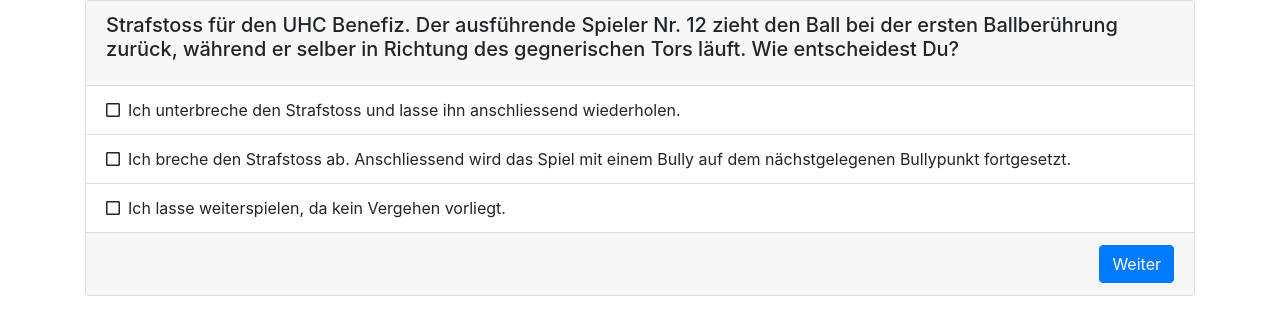
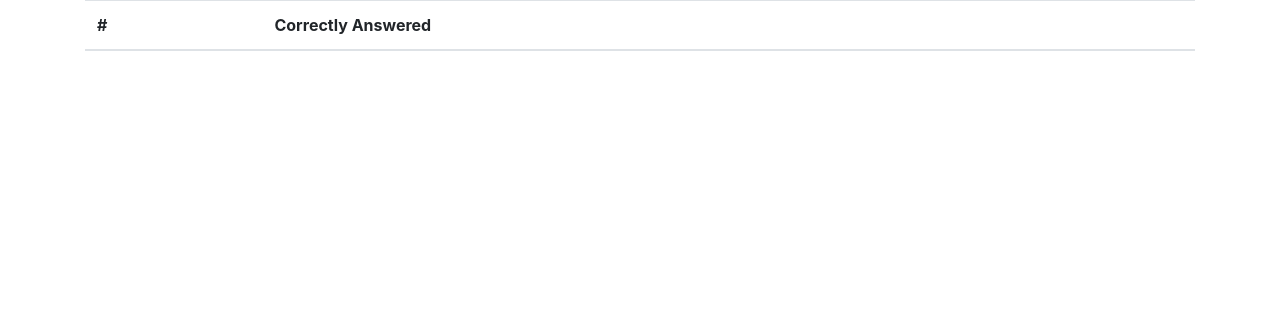
Before and after one commit to ntruessel/unihockey-regeltest, a React (Create React App) app in the folder web/: page /statistics in a window 1280 px wide. Shown: the top 334 px of the page. Built offline with nearby package versions, Linux system fonts and the light colour scheme.

Commit message:
Usability Improvements

```diff
--- a/web/package.json
+++ b/web/package.json
@@ -15,11 +15,13 @@
     "@types/node": "^12.0.0",
     "@types/react": "^16.9.0",
     "@types/react-dom": "^16.9.0",
+    "@types/react-router-dom": "^5.1.5",
     "bootstrap": "^4.5.0",
     "moment": "^2.27.0",
     "react": "^16.13.1",
     "react-bootstrap": "^1.3.0",
     "react-dom": "^16.13.1",
+    "react-router-dom": "^5.2.0",
     "react-scripts": "3.4.1",
     "typescript": "^3.8.0"
   },
--- a/web/src/App.tsx
+++ b/web/src/App.tsx
@@ -3,12 +3,20 @@
 import 'bootstrap/dist/css/bootstrap.min.css';
 import { Container } from 'react-bootstrap';
 import { Practice } from './pages/Practice';
+import { BrowserRouter as Router, Redirect, Route, Switch } from 'react-router-dom';
+import { Statistics } from './pages/Statistics';
 
 function App() {
     return (
-        <Container>
-            <Practice/>
-        </Container>
+        <Router>
+            <Container>
+                <Switch>
+                    <Route exact path="/practice"><Practice/></Route>
+                    <Route exact path="/statistics"><Statistics/></Route>
+                    <Redirect exact from="/" to="/practice"/>
+                </Switch>
+            </Container>
+        </Router>
     );
 }
 
--- /dev/null
+++ b/web/src/pages/Statistics.tsx
@@ -0,0 +1,26 @@
+import React from 'react';
+import { loadProgress } from '../utils';
+import { Table } from 'react-bootstrap';
+
+const progress = loadProgress();
+
+export const Statistics: React.FC = () => {
+    return <Table>
+        <thead>
+        <tr>
+            <th>#</th>
+            <th>Correctly Answered</th>
+        </tr>
+        </thead>
+        <tbody>
+        {progress
+            .map((value, index) =>
+                value === null
+                    ? <></>
+                    : <tr key={index}>
+                        <td>{index}</td>
+                        <td>{value?.repetitions}</td>
+                    </tr>)}
+        </tbody>
+    </Table>;
+};
--- a/web/src/utils.ts
+++ b/web/src/utils.ts
@@ -69,6 +69,9 @@
             result.push(i);
         }
     }
+    if (result.length === 0) {
+        return Array.from(Array(progress.length).keys());
+    }
     return result;
 }
 
```
Also changed, not shown: 2 other files (tests, documents, lock files or other folders).
